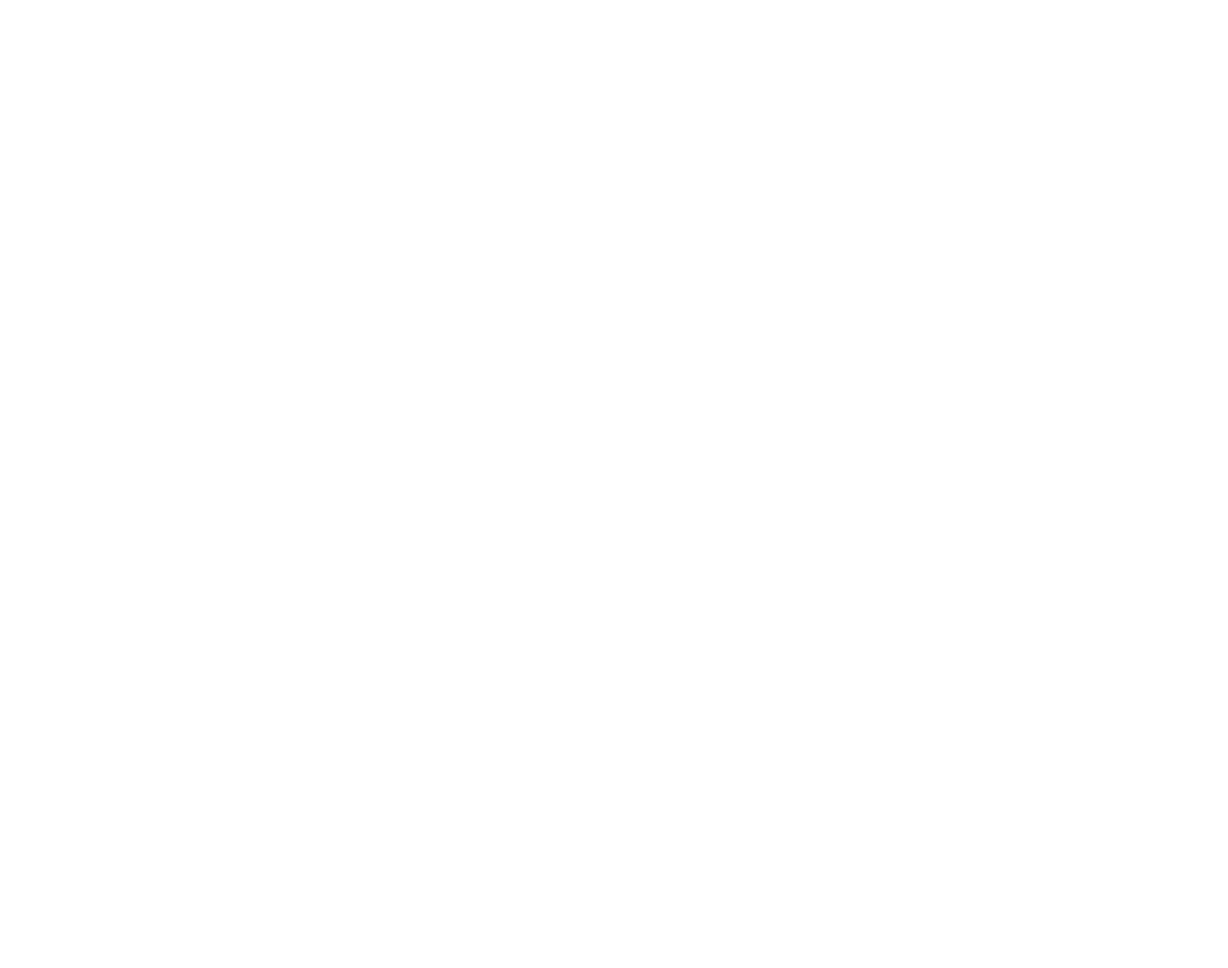
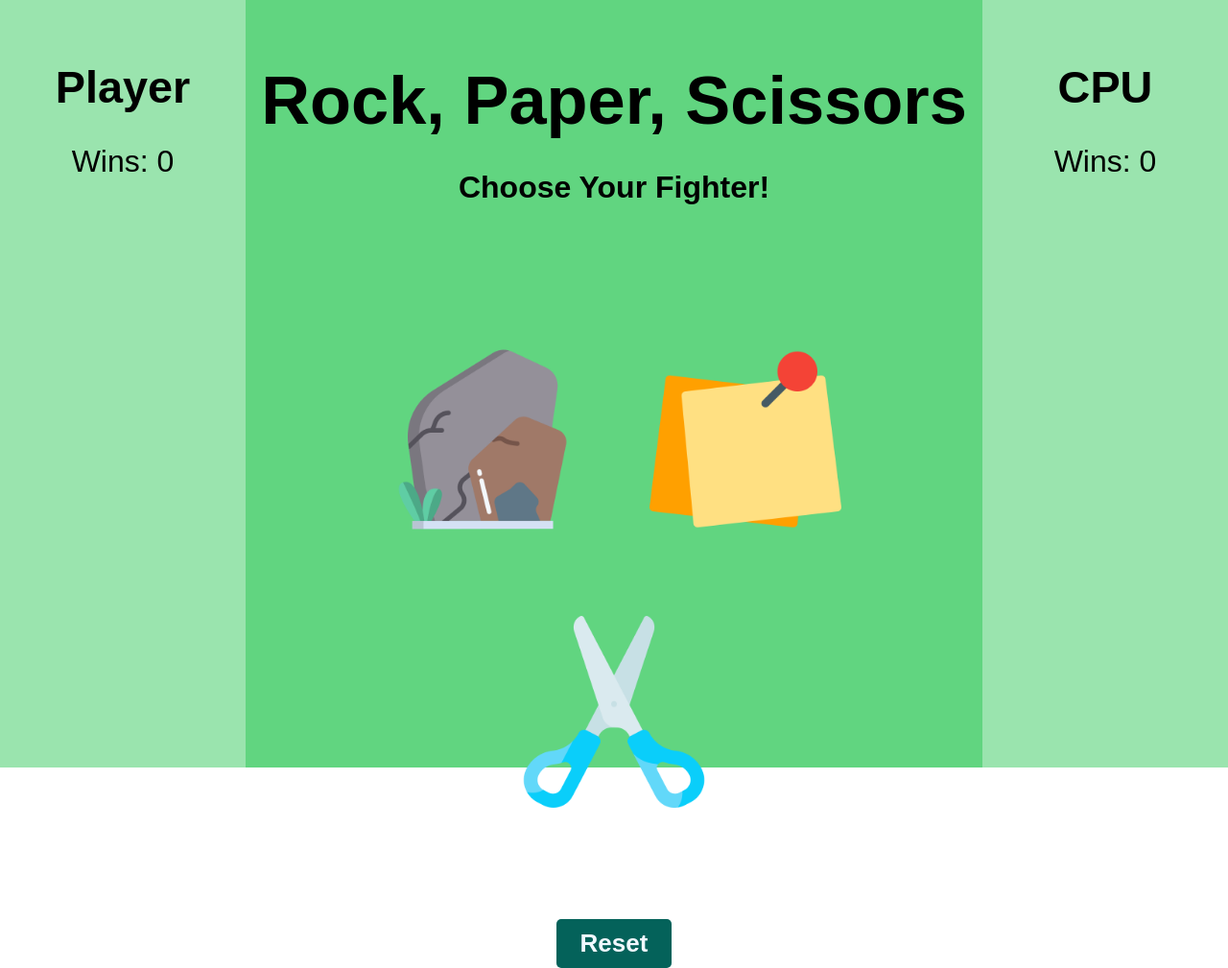
Before and after one commit to Jesusborjas006/rock-papers-scissors, a plain HTML site: page index.html in a window 1280 px wide. Shown: the whole page at 96% size. Before the commit the page ends 800 px from the top, so only its background shows below. Drawn offline with Linux system fonts and the light colour scheme.

Commit message:
Add html with styling

```diff
--- a/index.html
+++ b/index.html
@@ -4,11 +4,31 @@
     <meta charset="UTF-8" />
     <meta http-equiv="X-UA-Compatible" content="IE=edge" />
     <meta name="viewport" content="width=device-width, initial-scale=1.0" />
+    <link rel="stylesheet" href="style.css">
     <title>Rock Paper Scissors Game</title>
   </head>
   <body>
-    <div>
-      <h1><p></p></h1>
-    </div>
+    <main class="main-page">
+      <section class="player-section">
+        <h3 class="player-header">Player</h3>
+        <p class="player-score">Wins: 0</p>
+      </section>
+      <section class="game-section">
+        <div class="game-container">
+          <h1 class="main-heading">Rock, Paper, Scissors</h1>
+          <h2 class="sub-heading">Choose Your Fighter!</h2>
+        </div>
+        <div class="game-container">
+          <img id="rock" src="./images/rock.png" alt="rock">
+          <img id="paper" src="./images/post-it.png" alt="paper">
+          <img id="scissors" src="./images/scissors copy.png" alt="scissors">
+        </div>
+        <button class="reset-btn">Reset</button>
+      </section>
+      <section class="cpu-section">
+        <h3 class="cpu-header">CPU</h3>
+        <p class="cpu-score">Wins: 0</p>
+      </section>
+    </main>
   </body>
 </html>
--- a/style.css
+++ b/style.css
@@ -0,0 +1,68 @@
+* {
+  margin: 0;
+  padding: 0;
+  box-sizing: border-box;
+  font-family: sans-serif;
+}
+
+.main-page {
+  display: flex;
+  width: 100vw;
+  height: 100vh;
+  text-align: center;
+}
+
+.player-section,
+.cpu-section {
+  background: rgba(97, 213, 128, 0.64);
+  width: 25vw;
+  font-size: 2.5rem;
+  padding-top: 8vh;
+}
+
+.player-section p,
+.cpu-section p{
+  font-size: 2rem;
+  margin-top: 2rem;
+}
+
+.game-section {
+  background: rgb(97, 213, 128);
+  width: 75vw;
+}
+
+.game-container {
+  margin-top: 4rem;
+}
+
+.main-heading {
+  font-size: 4.4rem;
+}
+
+.sub-heading {
+  margin-top: 2rem;
+  font-size: 2rem;
+}
+
+img {
+  width: 200px;
+  margin: 5rem 35px 0;
+  cursor: pointer;
+}
+
+.reset-btn {
+  background: #04625a;
+  margin-top: 14vh;
+  padding: 10px 25px;
+  font-size: 26px;
+  border-radius: 5px;
+  font-weight: bold;
+  border: none;
+  transition: all ease-in-out .2s;
+  cursor: pointer;
+  color: aliceblue;
+}
+
+.reset-btn:hover {
+  background:  #028b80;
+}
```
Also changed, not shown: images/post-it.png (added), images/rock.png (added), images/scissors copy.png (added), 1 other file.
